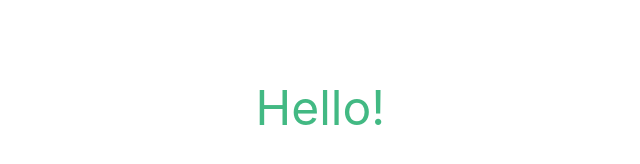
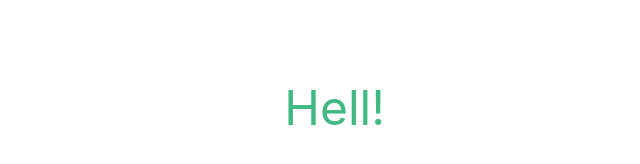
Before and after one commit to York-Solutions-LLC/civy-static-pages-deploy, a Vue app: page / in a window 1280 px wide. Shown: the part 284-448 px from the top of the page, without its empty margins (255-895 px from the left). Built offline with nearby package versions, Linux system fonts and the light colour scheme.

Commit message:
should fail/changed h1 text

```diff
--- a/src/App.vue
+++ b/src/App.vue
@@ -3,7 +3,7 @@
 
 <template>
   <div class="hello">
-    <h1>Hello!</h1>
+    <h1>Hell!</h1>
   </div>
 </template>
 
```
